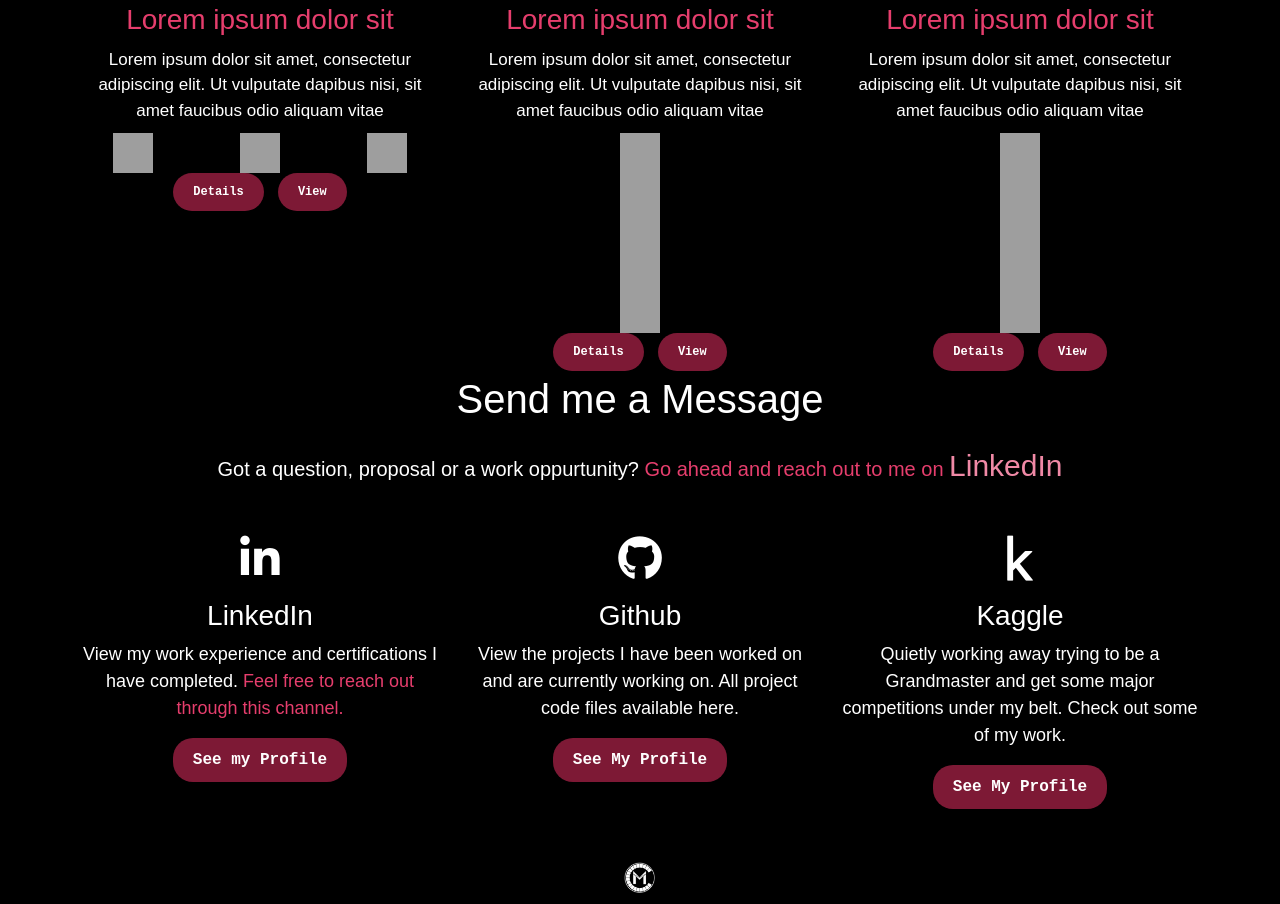
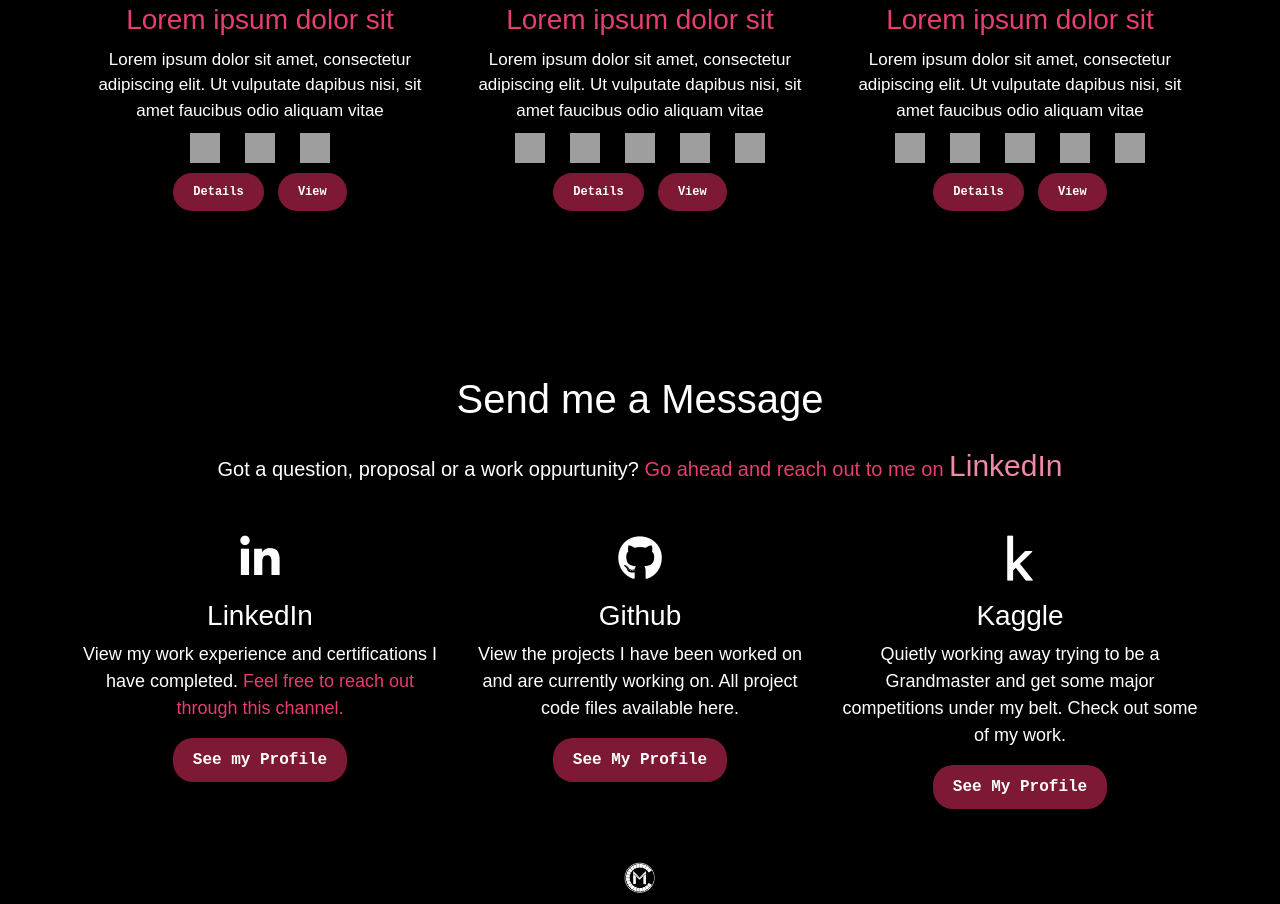
Before and after one commit to mbasacokile7/personal_website, a plain HTML site: page public/index.html in a window 1280 px wide. Shown: the part 1373-2277 px from the top of the page. Drawn offline with nearby package versions, Linux system fonts and the light colour scheme; grey boxes are pictures that could not be loaded; animation ran at ten frames a second; a web font is replaced by a local one.

Commit message:
Finish Tech Stack Div styling

```diff
--- a/public/index.html
+++ b/public/index.html
@@ -118,14 +118,14 @@
             </p>
             <div class="project-tech-stack row">
             <!--Project Tech Stack used (Icons)-->
-              <div class="tech-stack-icon col-4">
-                <img width="40" height="40" src="https://img.icons8.com/fluency/48/html-5.png" alt="html-5"/>
+              <div class="tech-stack-icon col-12">
+                <img width="30" height="30" src="https://img.icons8.com/fluency/48/html-5.png" alt="html-5"/>
               </div>
-              <div class="tech-stack-icon col-4">
-                <img width="40" height="40" src="https://img.icons8.com/color/48/css3.png" alt="css3"/>
+              <div class="tech-stack-icon col-12">
+                <img width="30" height="30" src="https://img.icons8.com/color/48/css3.png" alt="css3"/>
               </div>
-              <div class="tech-stack-icon col-4">
-                <img width="40" height="40" src="https://img.icons8.com/color/48/javascript--v1.png" alt="javascript--v1"/>
+              <div class="tech-stack-icon col-12">
+                <img width="30" height="30" src="https://img.icons8.com/color/48/javascript--v1.png" alt="javascript--v1"/>
               </div>
 
             </div>
@@ -149,22 +149,22 @@
               Lorem ipsum dolor sit amet, consectetur adipiscing elit.
               Ut vulputate dapibus nisi, sit amet faucibus odio aliquam vitae
              </p>
-             <div class="project-tech-stack">
+             <div class="project-tech-stack row">
              <!--Project Tech Stack used (Icons)-->
-                <div class="tech-stack-icon col">
-                  <img width="40" height="40" src="https://img.icons8.com/fluency/48/html-5.png" alt="html-5"/>
+                <div class="tech-stack-icon col-12">
+                  <img width="30" height="30" src="https://img.icons8.com/fluency/48/html-5.png" alt="html-5"/>
                 </div>
-                <div class="tech-stack-icon col">
-                  <img width="40" height="40" src="https://img.icons8.com/color/48/css3.png" alt="css3"/>
+                <div class="tech-stack-icon col-12">
+                  <img width="30" height="30" src="https://img.icons8.com/color/48/css3.png" alt="css3"/>
                 </div>
-                <div class="tech-stack-icon col">
-                  <img width="40" height="40" src="https://img.icons8.com/color/48/javascript--v1.png" alt="javascript--v1"/>
+                <div class="tech-stack-icon col-12">
+                  <img width="30" height="30" src="https://img.icons8.com/color/48/javascript--v1.png" alt="javascript--v1"/>
                 </div>
-                <div class="tech-stack-icon col">
-                  <img width="40" height="40" src="https://img.icons8.com/nolan/64/express-js.png" alt="express-js"/>
+                <div class="tech-stack-icon col-12">
+                  <img width="30" height="30" src="https://img.icons8.com/nolan/64/express-js.png" alt="express-js"/>
                 </div>
-                <div class="tech-stack-icon col">
-                  <img width="40" height="40" src="https://img.icons8.com/fluency/48/node-js.png" alt="node-js"/>
+                <div class="tech-stack-icon col-12">
+                  <img width="30" height="30" src="https://img.icons8.com/fluency/48/node-js.png" alt="node-js"/>
                 </div>
              </div>
              <!--View the Project details-->
@@ -188,22 +188,22 @@
               Lorem ipsum dolor sit amet, consectetur adipiscing elit.
               Ut vulputate dapibus nisi, sit amet faucibus odio aliquam vitae
             </p>
-             <div class="project-tech-stack">
+             <div class="project-tech-stack row">
              <!--Project Tech Stack used (Icons)-->
-                <div class="tech-stack-icon col">
-                  <img width="40" height="40" src="https://img.icons8.com/fluency/48/html-5.png" alt="html-5"/>
+                <div class="tech-stack-icon col-12">
+                  <img width="30" height="30" src="https://img.icons8.com/fluency/48/html-5.png" alt="html-5"/>
                 </div>
-                <div class="tech-stack-icon col">
-                  <img width="40" height="40" src="https://img.icons8.com/color/48/css3.png" alt="css3"/>
+                <div class="tech-stack-icon col-12">
+                  <img width="30" height="30" src="https://img.icons8.com/color/48/css3.png" alt="css3"/>
                 </div>
-                <div class="tech-stack-icon col">
-                  <img width="40" height="40" src="https://img.icons8.com/color/48/javascript--v1.png" alt="javascript--v1"/>
+                <div class="tech-stack-icon col-12">
+                  <img width="30" height="30" src="https://img.icons8.com/color/48/javascript--v1.png" alt="javascript--v1"/>
                 </div>
-                <div class="tech-stack-icon col">
-                  <img width="40" height="40" src="https://img.icons8.com/nolan/64/express-js.png" alt="express-js"/>
+                <div class="tech-stack-icon col-12">
+                  <img width="30" height="30" src="https://img.icons8.com/nolan/64/express-js.png" alt="express-js"/>
                 </div>
-                <div class="tech-stack-icon col">
-                  <img width="40" height="40" src="https://img.icons8.com/fluency/48/node-js.png" alt="node-js"/>
+                <div class="tech-stack-icon col-12">
+                  <img width="30" height="30" src="https://img.icons8.com/fluency/48/node-js.png" alt="node-js"/>
                 </div>
              </div>
              <!--View the Project details-->
--- a/public/styles/styles.css
+++ b/public/styles/styles.css
@@ -216,6 +216,19 @@ Buttons  - Kode Mono
   margin-bottom: 10px;
 }
 
+.project-tech-stack{
+  margin-bottom: 10px;
+  align-items: center !important;
+  justify-content: center ;
+}
+
+/* ---- Tech Stack Styling ---- */
+.tech-stack-icon{
+  width: 40px;
+  margin-right: 15px;
+}
+
+
 /* ---- Button Styling ---- */
 .project-btn{
   background-color: #7D1935 !important;
```
